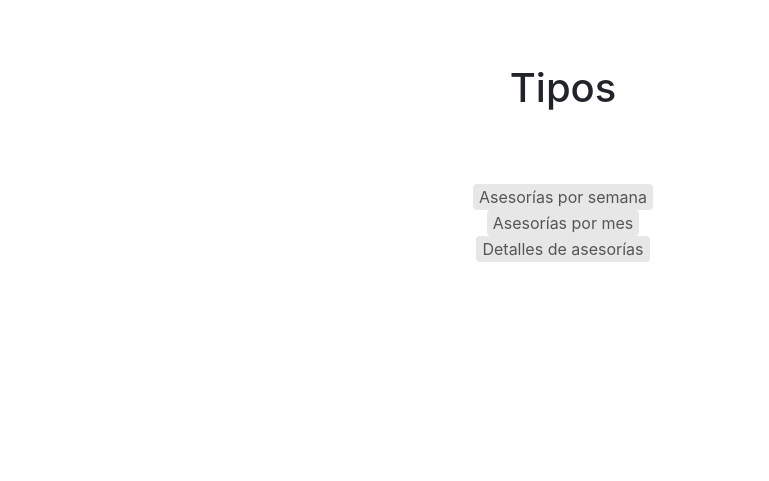
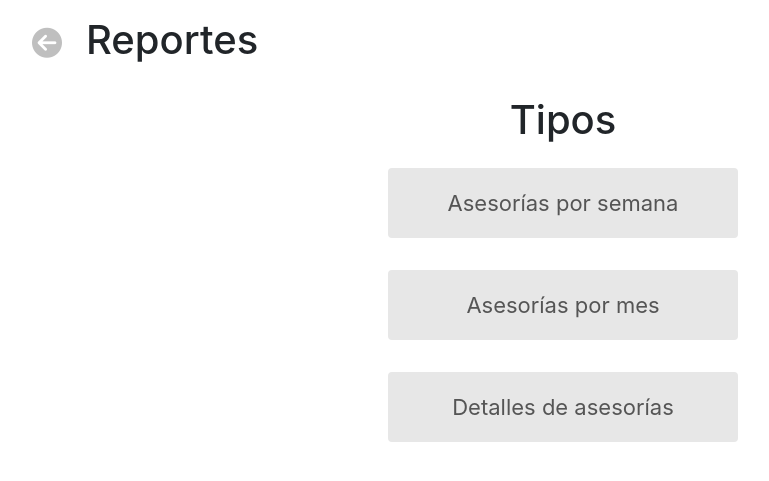
Before and after one commit to CeballosAndres/wass, a Django app: page /reportes/ in a window 1280 px wide. Shown: the part 56-537 px from the top of the page, without its empty margins (77-846 px from the left). Run offline with Django 3.2, Linux system fonts and the light colour scheme; the visitor is signed in with stand-in values (Sample User, id 1); some libraries are stand-ins or nearby versions.

Commit message:
change front

```diff
--- a/static/css/main.css
+++ b/static/css/main.css
@@ -58,7 +58,7 @@ i {
 .alert {
     display: table;
     margin: auto;
-    width: 300px;
+    width: 18.75rem;
 }
 
 /* Estilo de los estados posibles */
--- a/templates/accounts/agendar.html
+++ b/templates/accounts/agendar.html
@@ -2,11 +2,13 @@
 
 {% block content %}
 
+
+<main class="container">
     <!---Titulo-->
   <h1 class="my-3"><a href="#"><i class="fas fa-arrow-circle-left px-4"></i></a> Agendar asesoría</h1>
 
-<main class="container text-center">
 
+  <div class="container text-center">
     <div class="row">
         <div class="col-12">
           <!-- Obvi esta parte no sera asi, pero es para ver si visualmente quedaria asi -->
@@ -61,6 +63,7 @@
     <div>
       <button class="small my-btn">Buscar</button>
     </div>
+  </div>
 
 </main>
 
--- a/templates/accounts/ver-reportes.html
+++ b/templates/accounts/ver-reportes.html
@@ -4,19 +4,28 @@
 {% block content %}
 
 
-<main class="container text-center">
+<main class="container">
+    <div class="row">
+        <div class="col">
+            <h1 id="title" class="my-3"><a href="#"><i class="fas fa-arrow-circle-left px-4"></i></a>Reportes</h1>
+        </div>
+    </div>
 
+
+    <div class="container text-center">
         <div class="row p-3">
-        <div class="col-12"><h1 class="py-5">Tipos</h1></div>
+            <div class="col-12"><h1>Tipos</h1></div>
+        </div>
+        <!-- Los tipos de reportes cambiaran dependiendo el usuario -->
+        <div class="row">
+            <div class="col-12"><button type="button" class="my-btn big">Asesorías por semana</button></div>
         </div>
         <div class="row">
-        <div class="col-12"><button type="button" class="my-btn">Asesorías por semana</button></div>
+            <div class="col-12"><button type="button" class="my-btn big">Asesorías por mes</button></div>
         </div>
         <div class="row">
-        <div class="col-12"><button type="button" class="my-btn">Asesorías por mes</button></div>
+            <div class="col-12"><button type="button" class="my-btn big">Detalles de asesorías</button></div>
         </div>
-    <div class="row">
-        <div class="col-12"><button type="button" class="my-btn">Detalles de asesorías</button></div>
     </div>
 
 </main>
```
Also changed, not shown: templates/accounts/configurar.html (+4 -4 lines), templates/accounts/horario.html (+12 -1 lines). Lines whose indentation alone changed are shown as unchanged.
